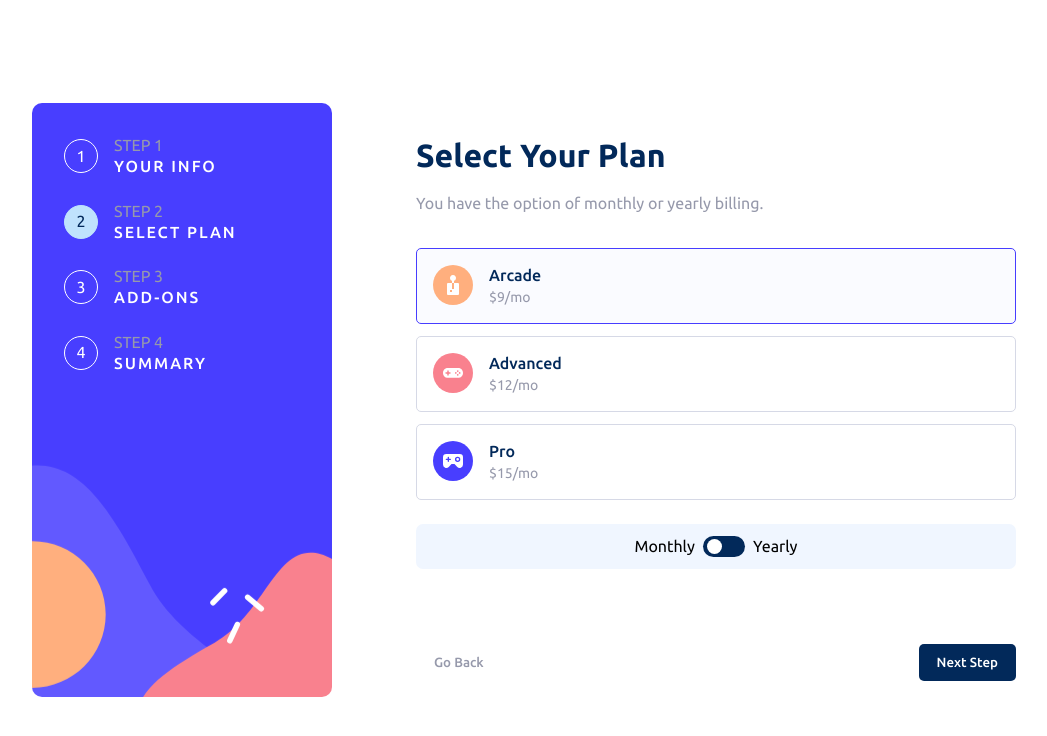
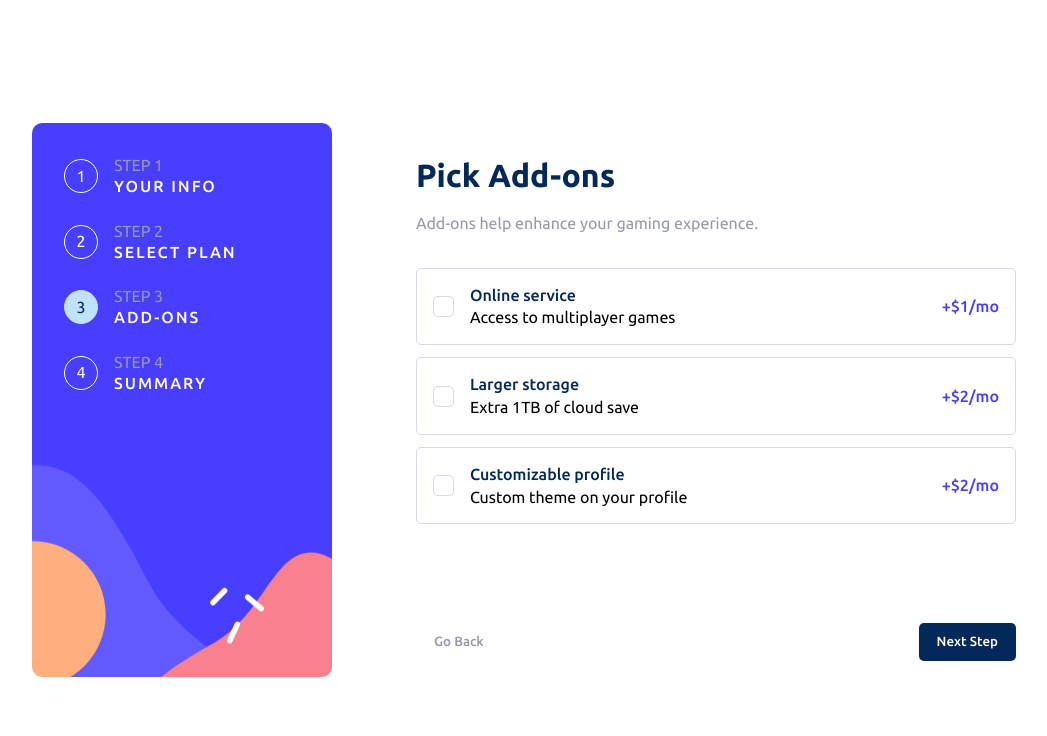
Before and after one commit to sweenejp/frontendmentor-multi-step-form-vue, a Vue app: page / in a window 1280 px wide. Shown: the top 736 px of the page, without its empty margins (74-1121 px from the left). Built offline with nearby package versions, Linux system fonts and the light colour scheme.

Commit message:
add AddOns page

```diff
--- a/src/App.vue
+++ b/src/App.vue
@@ -1,21 +1,23 @@
 <script setup>
-import { ref, provide, computed } from 'vue';
+import { ref, provide, computed, watch } from 'vue';
 import PersonalInfo from './components/PersonalInfo.vue';
 import Plan from './components/Plan.vue';
+import AddOns from './components/AddOns.vue';
 import Stepper from './components/Stepper.vue';
 import plans from './mockdata/plans.json';
+import addOnsData from './mockdata/addOns.json';
 
 const name = ref('');
 const email = ref('');
 const phone = ref('');
 const plan = ref(plans[0].value);
-console.log(plan.value);
+const addOns = ref([]);
 const isYearly = ref(false);
 const selectedBillingCycle = computed(() => {
   return isYearly.value ? 'yearly' : 'monthly';
 });
 
-const step = ref(2);
+const step = ref(3);
 const goToNextStep = () => {
   step.value++;
 };
@@ -25,6 +27,7 @@ const goToPrevStep = () => {
 
 provide('actions', { goToNextStep, goToPrevStep });
 provide('plans', plans);
+provide('addOns', addOnsData);
 </script>
 
 <template>
@@ -45,6 +48,11 @@ provide('plans', plans);
             v-model:isYearly="isYearly"
             :selectedBillingCycle="selectedBillingCycle"
           ></Plan>
+          <AddOns
+            v-if="step === 3"
+            v-model:addOns="addOns"
+            :selectedBillingCycle="selectedBillingCycle"
+          ></AddOns>
         </div>
       </div>
     </div>
--- /dev/null
+++ b/src/components/AddOns.vue
@@ -0,0 +1,69 @@
+<script setup>
+import { inject } from 'vue';
+import { billingCycleAbrevs } from '../copyMaps';
+import FormWrapper from './FormWrapper.vue';
+import Button from './Button.vue';
+import CheckboxGroup from './CheckboxGroup.vue';
+
+const props = defineProps({
+  selectedBillingCycle: String,
+});
+
+const addOns = inject('addOns');
+const actions = inject('actions');
+const addOnsModel = defineModel('addOns');
+
+/** @param {any} billingCycles */
+function generatePrice(billingCycles) {
+  return `+$${billingCycles[props.selectedBillingCycle].price}/${
+    billingCycleAbrevs[props.selectedBillingCycle]
+  }`;
+}
+</script>
+
+<template>
+  <FormWrapper
+    title="Pick Add-ons"
+    subtitle="Add-ons help enhance your gaming experience."
+  >
+    <template #form-content>
+      <div>
+        <fieldset>
+          <CheckboxGroup
+            name="add-ons"
+            :checkboxes="
+              addOns.map(
+                ({ billingCycles, description, displayValue, value }) => ({
+                  value,
+                  details: description,
+                  label: displayValue,
+                  sublabel: generatePrice(billingCycles),
+                })
+              )
+            "
+            v-model="addOnsModel"
+          ></CheckboxGroup>
+        </fieldset>
+      </div>
+    </template>
+    <template #form-actions>
+      <Button
+        type="submit"
+        variant="secondary"
+        @click.prevent="actions.goToNextStep"
+        >Next Step</Button
+      >
+      <Button variant="tertiary" @click="actions.goToPrevStep">Go Back</Button>
+    </template>
+  </FormWrapper>
+</template>
+
+<style scoped>
+fieldset {
+  border: none;
+  display: flex;
+  flex-direction: column;
+  gap: 12px;
+  margin-bottom: 24px;
+}
+</style>
--- /dev/null
+++ b/src/components/CheckboxGroup.vue
@@ -0,0 +1,91 @@
+<script setup>
+const props = defineProps({
+  checkboxes: Array,
+  name: String,
+});
+
+const model = defineModel();
+</script>
+
+<template>
+  <label v-for="checkbox in checkboxes">
+    <input
+      type="checkbox"
+      :name="name"
+      :value="checkbox.value"
+      v-model="model"
+    />
+    <div class="labels">
+      <div class="left">
+        <div class="label--main">{{ checkbox.label }}</div>
+        <div class="label-details">{{ checkbox.details }}</div>
+      </div>
+      <div class="right label--sublabel">{{ checkbox.sublabel }}</div>
+    </div>
+  </label>
+</template>
+
+<style scoped>
+label {
+  padding: 16px;
+  border: solid 1px var(--light-gray);
+  border-radius: 5px;
+  cursor: pointer;
+  display: flex;
+  gap: 16px;
+  align-items: center;
+
+  &.selected {
+    background-color: var(--alabaster);
+    border-color: var(--purplish-blue);
+  }
+
+  &:hover {
+    border-color: var(--purplish-blue);
+  }
+}
+
+input {
+  appearance: none;
+  height: 21px;
+  width: 21px;
+  display: block;
+  cursor: pointer;
+  border-radius: 5px;
+  border: solid 1px var(--light-gray);
+
+  &:checked {
+    background-color: var(--purplish-blue);
+    background-image: url('/images/icon-checkmark.svg');
+    background-repeat: no-repeat;
+    background-position: center;
+  }
+}
+
+.labels {
+  flex: 1;
+  display: flex;
+  justify-content: space-between;
+  align-items: center;
+
+  & > .left {
+    display: flex;
+    flex-direction: column;
+    gap: 2px;
+  }
+}
+
+.label--main {
+  font-weight: 500;
+  color: var(--marine-blue);
+}
+
+.label--sublabel {
+  color: var(--purplish-blue);
+  font-weight: 500;
+}
+
+.label--details {
+  color: var(--cool-gray);
+}
+</style>
```
